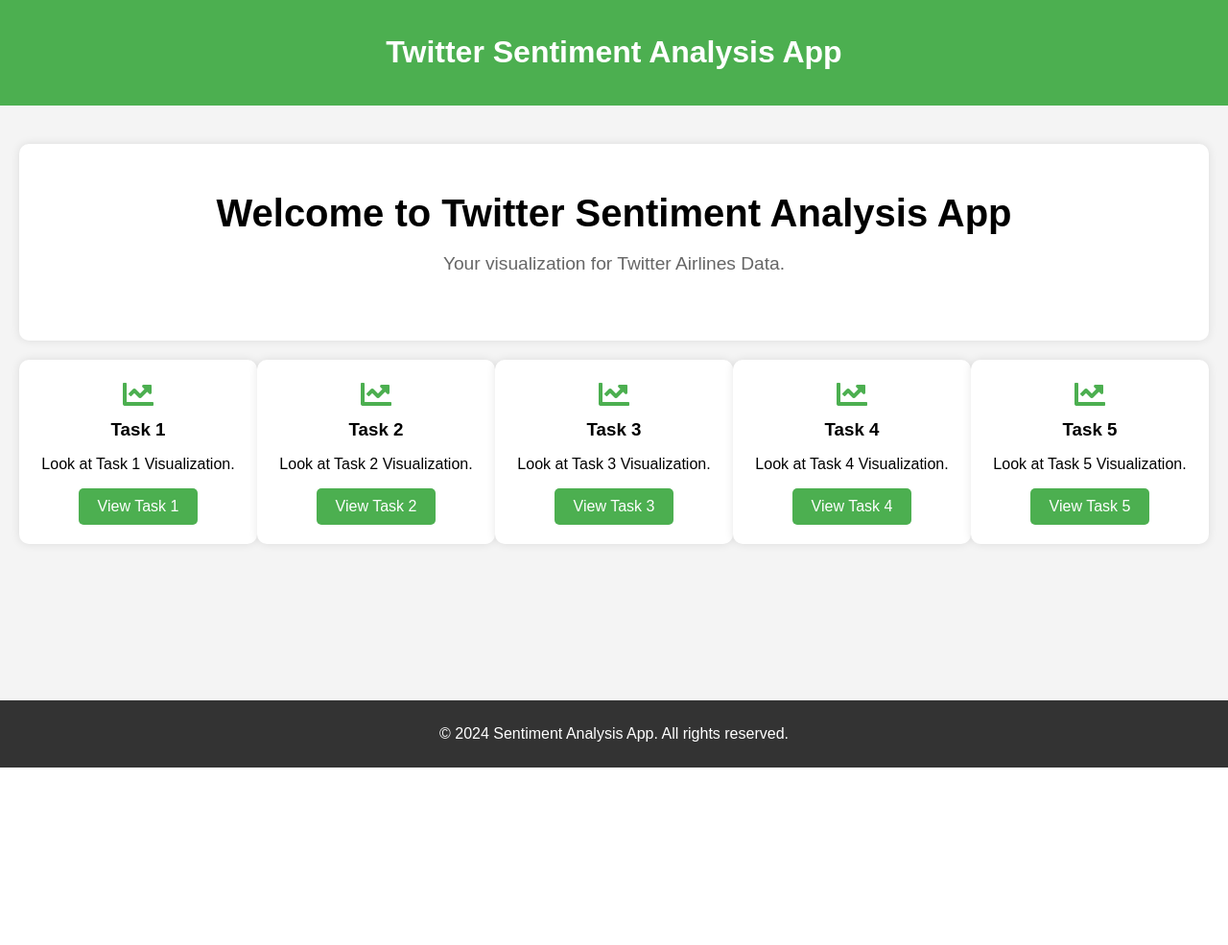
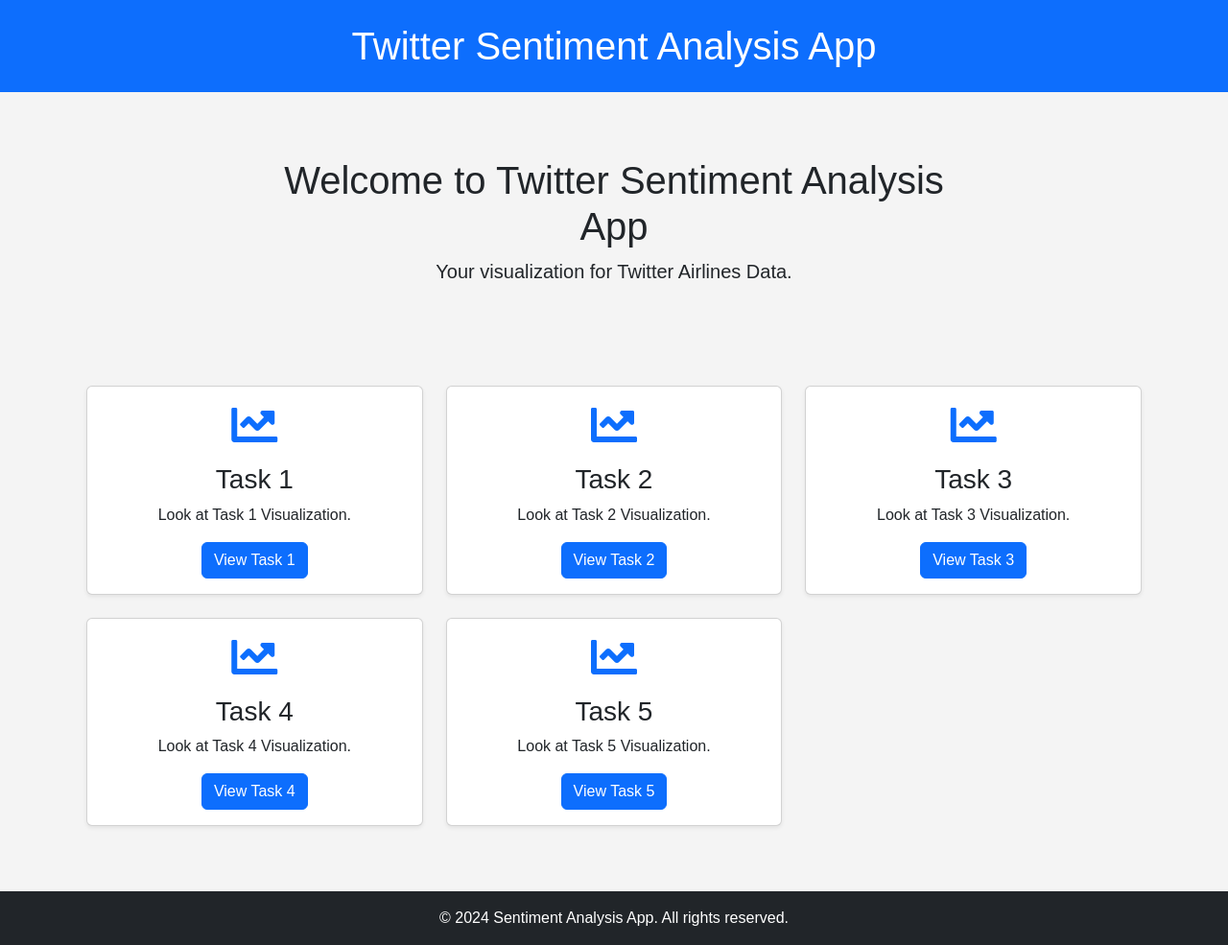
Before and after one commit to jxxyx/INF2006-BigData_Project, a Django app: page / in a window 1280 px wide. Shown: the whole page at 96% size. Before the commit the page ends 800 px from the top, so only its background shows below. Run offline with Django 5.2, Linux system fonts and the light colour scheme.

Commit message:
Feat: Task1 Visualization up

```diff
--- a/CloudInterface/myapp/templates/landing_page.html
+++ b/CloudInterface/myapp/templates/landing_page.html
@@ -5,53 +5,91 @@
     <meta charset="UTF-8">
     <meta name="viewport" content="width=device-width, initial-scale=1.0">
     <title>DataViz App</title>
+    <!-- Bootstrap CSS -->
+    <link rel="stylesheet" href="https://cdn.jsdelivr.net/npm/bootstrap@5.3.0/dist/css/bootstrap.min.css">
+    <!-- Font Awesome for Icons -->
+    <link rel="stylesheet" href="https://cdnjs.cloudflare.com/ajax/libs/font-awesome/5.15.3/css/all.min.css">
+    <!-- Custom CSS -->
     <link rel="stylesheet" href="{% static 'landing_page.css' %}">
-    <link rel="stylesheet" href="https://cdnjs.cloudflare.com/ajax/libs/font-awesome/5.15.3/css/all.min.css">
 </head>
 <body>
-    <div class="header">
-        <h1>Twitter Sentiment Analysis App</h1>
-    </div>
-    <div class="container">
-        <div class="hero">
-            <h1>Welcome to Twitter Sentiment Analysis App</h1>
-            <p>Your visualization for Twitter Airlines Data.</p>
-        </div>
-        <div class="features">
-            <div class="feature">
-                <i class="fas fa-chart-line"></i>
-                <h3>Task 1</h3>
-                <p>Look at Task 1 Visualization.</p>
-                <a href="{% url 'task1' %}" class="button">View Task 1</a>
-            </div>
-            <div class="feature">
-                <i class="fas fa-chart-line"></i>
-                <h3>Task 2</h3>
-                <p>Look at Task 2 Visualization.</p>
-                <a href="{% url 'task2' %}" class="button">View Task 2</a>
-            </div>
-            <div class="feature">
-                <i class="fas fa-chart-line"></i>
-                <h3>Task 3</h3>
-                <p>Look at Task 3 Visualization.</p>
-                <a href="{% url 'task3' %}" class="button">View Task 3</a>
-            </div>
-            <div class="feature">
-                <i class="fas fa-chart-line"></i>
-                <h3>Task 4</h3>
-                <p>Look at Task 4 Visualization.</p>
-                <a href="{% url 'task4' %}" class="button">View Task 4</a>
-            </div>
-            <div class="feature">
-                <i class="fas fa-chart-line"></i>
-                <h3>Task 5</h3>
-                <p>Look at Task 5 Visualization.</p>
-                <a href="{% url 'task5' %}" class="button">View Task 5</a>
+    <!-- Header -->
+    <header class="bg-primary text-white text-center py-4">
+        <h1 class="mb-0">Twitter Sentiment Analysis App</h1>
+    </header>
+
+    <!-- Hero Section -->
+    <section class="container my-5 text-center">
+        <div class="row justify-content-center">
+            <div class="col-lg-8">
+                <h1>Welcome to Twitter Sentiment Analysis App</h1>
+                <p class="lead">Your visualization for Twitter Airlines Data.</p>
             </div>
         </div>
-    </div>
-    <div class="footer">
-        <p>&copy; 2024 Sentiment Analysis App. All rights reserved.</p>
-    </div>
+    </section>
+
+    <!-- Features Section -->
+    <section class="container my-5">
+        <div class="row text-center g-4">
+            <div class="col-md-4">
+                <div class="card shadow-sm">
+                    <div class="card-body">
+                        <i class="fas fa-chart-line fa-3x text-primary mb-3"></i>
+                        <h3 class="card-title">Task 1</h3>
+                        <p class="card-text">Look at Task 1 Visualization.</p>
+                        <a href="{% url 'task1' %}" class="btn btn-primary">View Task 1</a>
+                    </div>
+                </div>
+            </div>
+            <div class="col-md-4">
+                <div class="card shadow-sm">
+                    <div class="card-body">
+                        <i class="fas fa-chart-line fa-3x text-primary mb-3"></i>
+                        <h3 class="card-title">Task 2</h3>
+                        <p class="card-text">Look at Task 2 Visualization.</p>
+                        <a href="{% url 'task2' %}" class="btn btn-primary">View Task 2</a>
+                    </div>
+                </div>
+            </div>
+            <div class="col-md-4">
+                <div class="card shadow-sm">
+                    <div class="card-body">
+                        <i class="fas fa-chart-line fa-3x text-primary mb-3"></i>
+                        <h3 class="card-title">Task 3</h3>
+                        <p class="card-text">Look at Task 3 Visualization.</p>
+                        <a href="{% url 'task3' %}" class="btn btn-primary">View Task 3</a>
+                    </div>
+                </div>
+            </div>
+            <div class="col-md-4">
+                <div class="card shadow-sm">
+                    <div class="card-body">
+                        <i class="fas fa-chart-line fa-3x text-primary mb-3"></i>
+                        <h3 class="card-title">Task 4</h3>
+                        <p class="card-text">Look at Task 4 Visualization.</p>
+                        <a href="{% url 'task4' %}" class="btn btn-primary">View Task 4</a>
+                    </div>
+                </div>
+            </div>
+            <div class="col-md-4">
+                <div class="card shadow-sm">
+                    <div class="card-body">
+                        <i class="fas fa-chart-line fa-3x text-primary mb-3"></i>
+                        <h3 class="card-title">Task 5</h3>
+                        <p class="card-text">Look at Task 5 Visualization.</p>
+                        <a href="{% url 'task5' %}" class="btn btn-primary">View Task 5</a>
+                    </div>
+                </div>
+            </div>
+        </div>
+    </section>
+
+    <!-- Footer -->
+    <footer class="bg-dark text-white text-center py-3">
+        <p class="mb-0">&copy; 2024 Sentiment Analysis App. All rights reserved.</p>
+    </footer>
+
+    <!-- Bootstrap JS Bundle -->
+    <script src="https://cdn.jsdelivr.net/npm/bootstrap@5.3.0/dist/js/bootstrap.bundle.min.js"></script>
 </body>
 </html>
--- a/CloudInterface/myapp/urls.py
+++ b/CloudInterface/myapp/urls.py
@@ -3,9 +3,9 @@
 
 urlpatterns = [
     path('', views.landing_page, name='landing_page'),
-    path('task1/', views.task1, name='task1'),
+    path('task1/', views.task1_view, name='task1'),
     path('task2/', views.task2, name='task2'),
-    path('task2/', views.task3, name='task3'),
-    path('task2/', views.task4, name='task4'),
-    path('task2/', views.task5, name='task5')
+    path('task3/', views.task3, name='task3'),
+    path('task4/', views.task4, name='task4'),
+    path('task5/', views.task5, name='task5'),
 ]
--- a/CloudInterface/myapp/views.py
+++ b/CloudInterface/myapp/views.py
@@ -1,6 +1,8 @@
 from django.http import HttpResponse
 from django.shortcuts import render
 from django.template.loader import get_template
+from .models import Task1
+import json
 
 # Create your views here.
 
@@ -9,8 +11,20 @@
     get_template('landing_page.html')
     return render(request, 'landing_page.html')
 
-def task1(request):
-    return render(request, 'task1.html')
+from django.shortcuts import render
+from .models import Task1
+
+def task1_view(request):
+    data = Task1.objects.all()
+    labels = [item.airline for item in data]
+    values = [item.count for item in data]
+
+    # Pass JSON-encoded data to the template
+    context = {
+        'labels': json.dumps(labels),  # JSON-encode the labels
+        'data': json.dumps(values),   # JSON-encode the values
+    }
+    return render(request, 'task1.html', context)
 
 def task2(request):
     return render(request, 'task2.html')
```
Also changed, not shown: CloudInterface/myapp/static/task1.css (added, +24 -0 lines), CloudInterface/myapp/templates/task1.html (+52 -0 lines).
